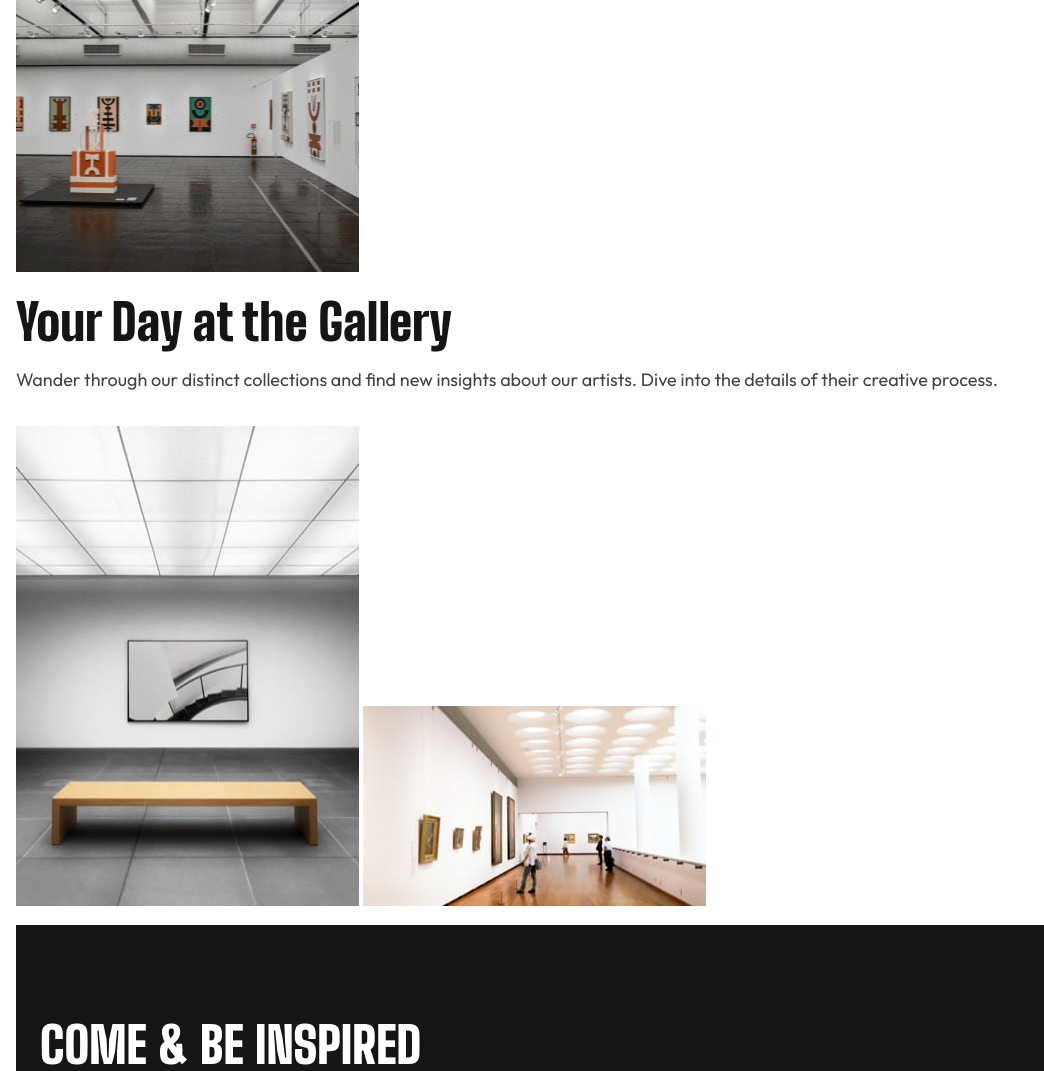
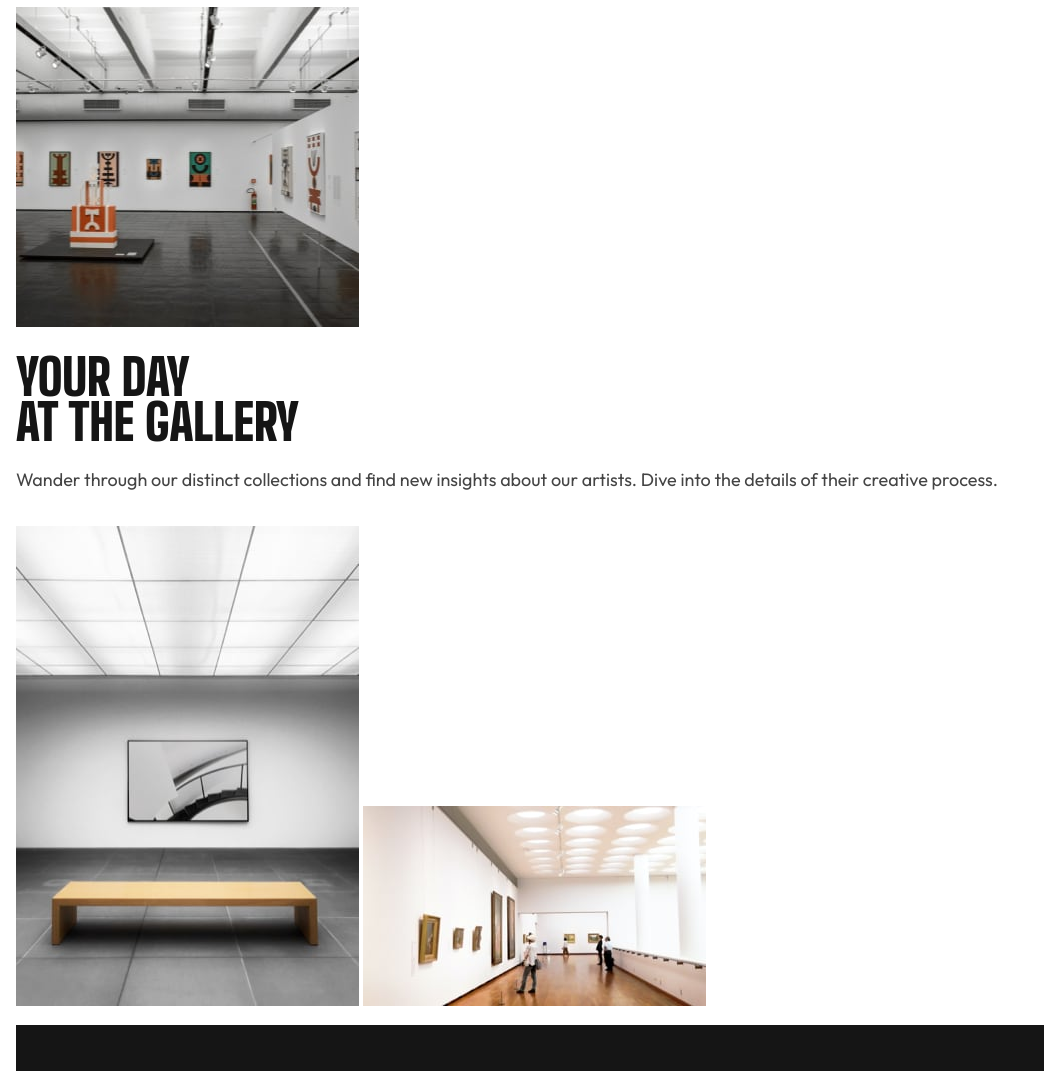
Before and after one commit to apcopaco/art-gallery, a plain HTML site: page index.html in a window 1280 px wide. Shown: the part 1249-2320 px from the top of the page, without its empty margins (0-1044 px from the left). Drawn offline with Linux system fonts and the light colour scheme.

Commit message:
br gavuwere h1 sityvebs

```diff
--- a/index.html
+++ b/index.html
@@ -35,7 +35,7 @@
         alt="header photo"
       />
       <div class="header_texts">
-        <h1 class="text1">MODERN ART GALLERY</h1>
+        <h1 class="text1">MODERN <br> ART GALLERY</h1>
         <p class="text2">
           The arts in the collection of the Modern Art Gallery all started from
           a spark of inspiration. Will these pieces inspire you? Visit us and
@@ -62,8 +62,7 @@
           alt="image-grid"
         />
         <div class="main_text1">
-          <h1>Your Day
-             at the Gallery</h1>
+          <h1>YOUR DAY <BR> AT THE GALLERY</h1>
           <p>
             Wander through our distinct collections and find new insights about
             our artists. Dive into the details of their creative process.
--- a/style.css
+++ b/style.css
@@ -10,7 +10,11 @@
     box-sizing: border-box;
     padding: 0;
     margin: 0;
-  }
+}
+
+body {
+    color: #F2F2F2;;
+}
 
 header {
     padding-bottom: 200px;
@@ -31,6 +35,8 @@ header {
     color: rgba(21, 21, 21, 1);
     margin-top: 32px;
     margin-bottom: 32px;
+
+
 }
 
 
@@ -119,6 +125,7 @@ main {
     color: #151515;
     line-height: 45px;
     padding-bottom: 21px;
+
 }
 
 .main_text1 p {
```
